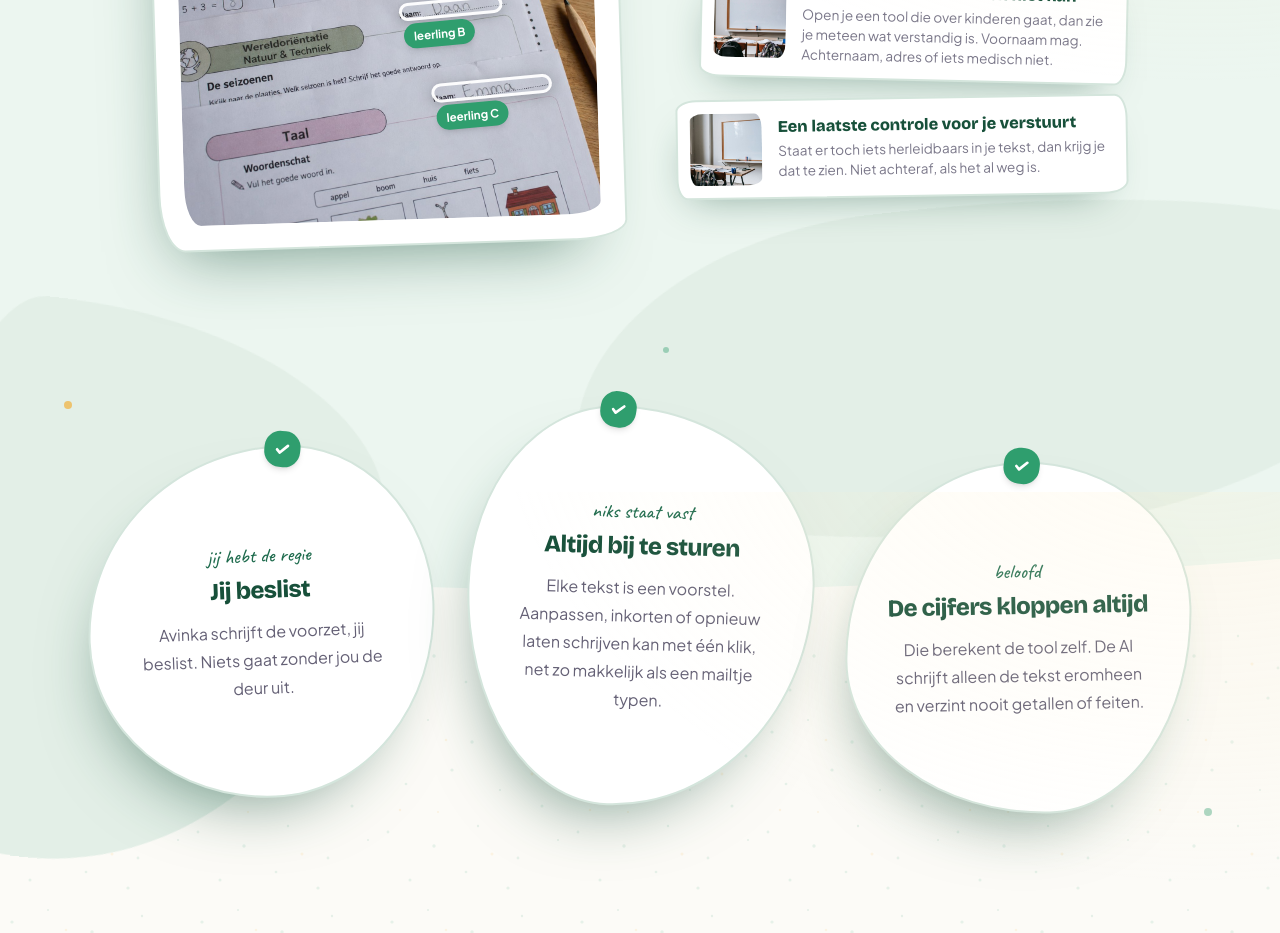
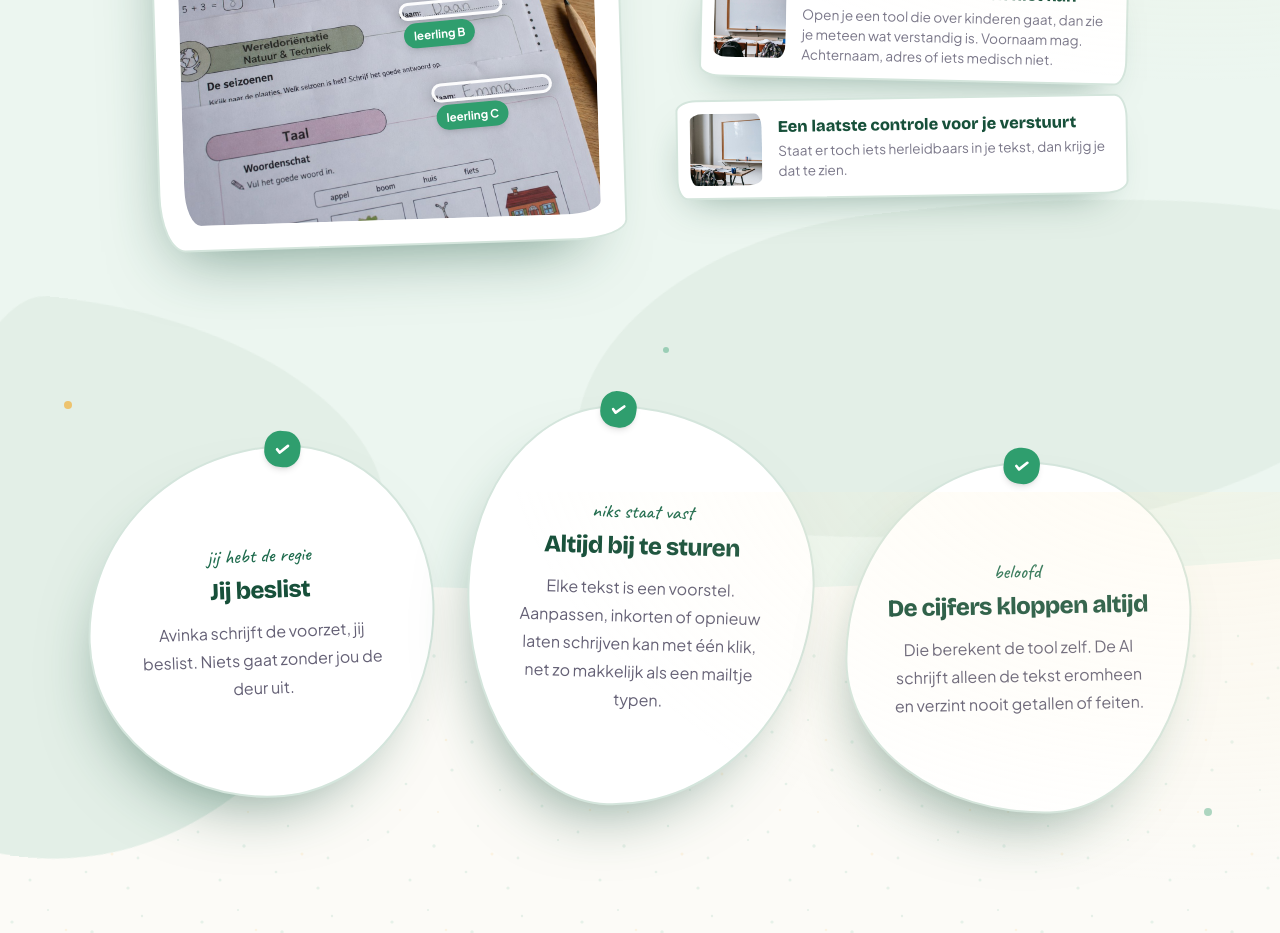
Before and after one commit to MvsTools/Avinka, a Next.js app: page /nieuw5 in a window 1280 px wide. Shown: the part 5220-6153 px from the top of the page. Built offline with nearby package versions, Linux system fonts and the light colour scheme.

Commit message:
nieuw5: slotzin uit het derde AI-blokje gehaald
"Niet achteraf, als het al weg is" herhaalde wat de titel ("voor je
verstuurt") al zegt.

Co-Authored-By: Claude Opus 5 (1M context) <noreply@anthropic.com>

```diff
--- a/src/app/nieuw5/Privacy.tsx
+++ b/src/app/nieuw5/Privacy.tsx
@@ -132,7 +132,7 @@ const AI: Array<{
   },
   {
     titel: "Een laatste controle voor je verstuurt",
-    tekst: "Staat er toch iets herleidbaars in je tekst, dan krijg je dat te zien. Niet achteraf, als het al weg is.",
+    tekst: "Staat er toch iets herleidbaars in je tekst, dan krijg je dat te zien.",
     foto: "/nieuw5/foto/p5905445.jpg",
     alt: "Tijdelijke foto",
     inspring: "lg:ml-4",
```
